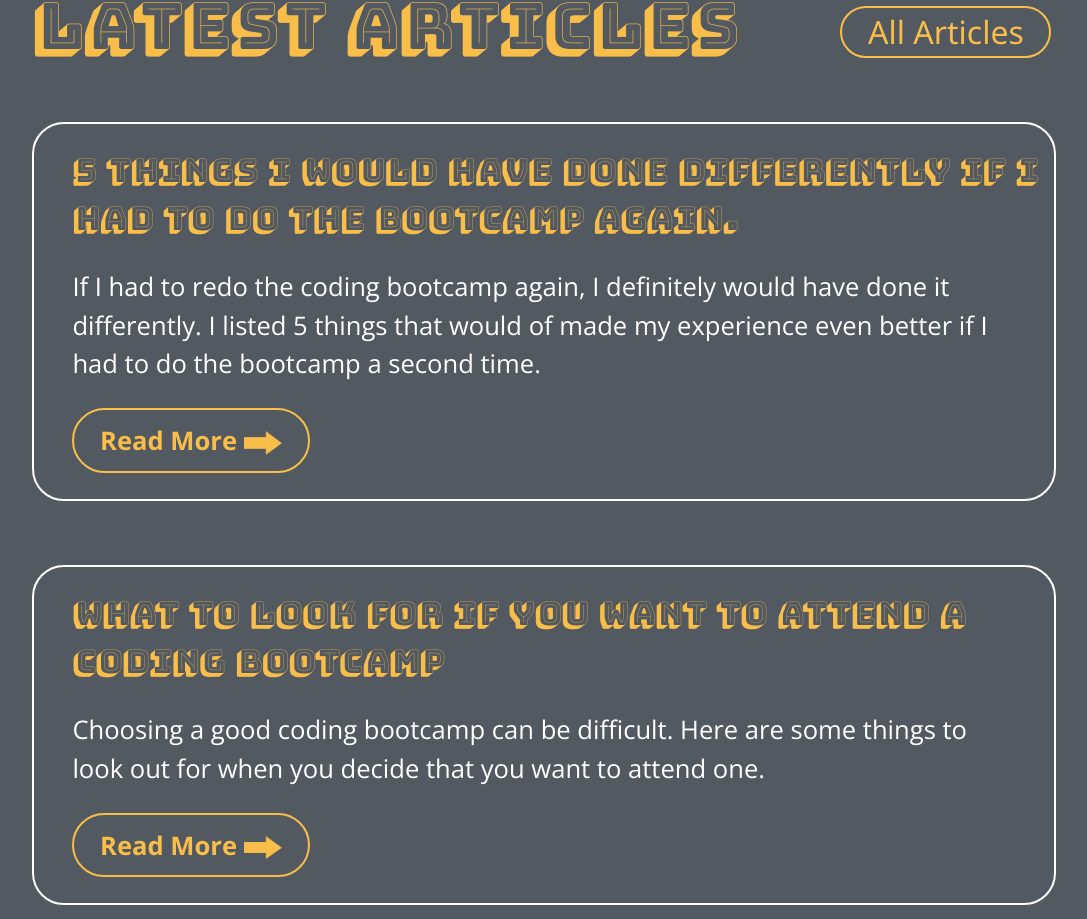
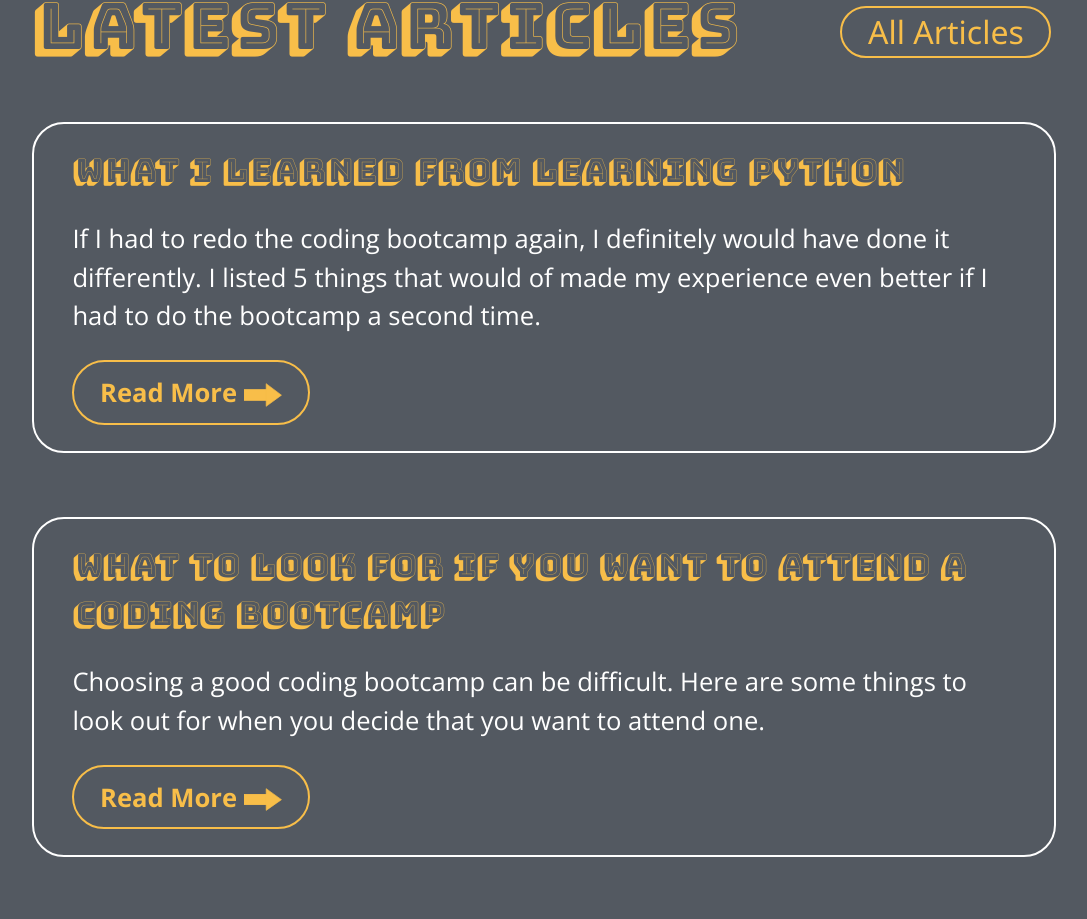
Before and after one commit to StudentCZ/my-website, a React (Create React App) app: page / in a window 1280 px wide. Shown: the part 2009-2928 px from the top of the page, without its empty margins (96-1183 px from the left). Built offline with nearby package versions, Linux system fonts and the light colour scheme.

Commit message:
swapping articles header

```diff
--- a/src/components/Articles.js
+++ b/src/components/Articles.js
@@ -28,8 +28,7 @@ const Articles = () => {
           target='_blank'
         >
           <h2 className={style.borderBoxHeader}>
-            5 Things I Would Have Done Differently If I Had To Do The Bootcamp
-            Again.
+            What I Learned From Learning Python
           </h2>
         </a>
         <p className={style.borderBoxText}>
```
